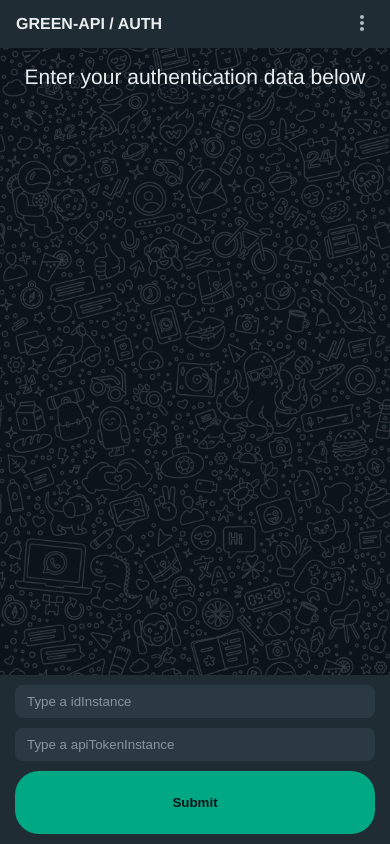
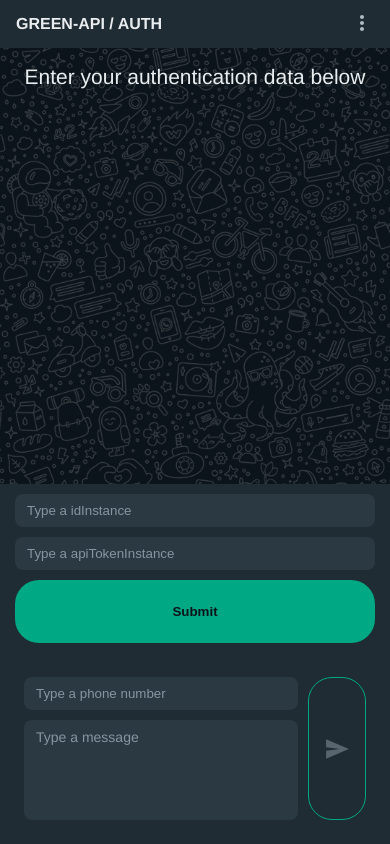
Before and after one commit to Fpsska/Green-Api-Tester, a React (Create React App) app: page / in a window 390 px wide. Built offline with nearby package versions, Linux system fonts and the light colour scheme.

Commit message:
feat: create authSlice, chatSlice with setUserIdInstance, setUserApiTokenInstance, setRecipientPhoneNumber, setMessageValue ACs, configurate store.ts & create authSliceTypes, chatSliceTypes interfaces

```diff
--- /dev/null
+++ b/src/app/slices/authSlice.ts
@@ -0,0 +1,27 @@
+import { PayloadAction, createSlice } from '@reduxjs/toolkit';
+
+import { authSliceTypes } from 'types/authSliceTypes';
+
+// /. imports
+
+const initialState: authSliceTypes = {
+    userIdInstance: '',
+    userApiTokenInstance: ''
+};
+
+const authSlice = createSlice({
+    name: 'authSlice',
+    initialState,
+    reducers: {
+        setUserIdInstance(state, action: PayloadAction<string>) {
+            state.userIdInstance = action.payload;
+        },
+        setUserApiTokenInstance(state, action: PayloadAction<string>) {
+            state.userApiTokenInstance = action.payload;
+        }
+    }
+});
+
+export const { setUserIdInstance, setUserApiTokenInstance } = authSlice.actions;
+
+export default authSlice.reducer;
--- /dev/null
+++ b/src/app/slices/chatSlice.ts
@@ -0,0 +1,27 @@
+import { createSlice, PayloadAction } from '@reduxjs/toolkit';
+
+import { chatSliceTypes } from 'types/chatSliceTypes';
+
+// /. imports
+
+const initialState: chatSliceTypes = {
+    recipientPhoneNumber: '',
+    messageValue: ''
+};
+
+const chatSlice = createSlice({
+    name: 'chatSlice',
+    initialState,
+    reducers: {
+        setRecipientPhoneNumber(state, action: PayloadAction<string>) {
+            state.recipientPhoneNumber = action.payload;
+        },
+        setMessageValue(state, action: PayloadAction<string>) {
+            state.messageValue = action.payload;
+        }
+    }
+});
+
+export const { setRecipientPhoneNumber, setMessageValue } = chatSlice.actions;
+
+export default chatSlice.reducer;
--- a/src/app/store.ts
+++ b/src/app/store.ts
@@ -1,9 +1,12 @@
 import { configureStore, ThunkAction, Action } from '@reduxjs/toolkit';
+
+import authSlice from './slices/authSlice';
+import chatSlice from './slices/chatSlice';
 
 // /. imports
 
 export const store = configureStore({
-  reducer: {}
+  reducer: { authSlice, chatSlice }
 });
 
 export type AppDispatch = typeof store.dispatch;
--- a/src/components/layout/AuthForm/AuthForm.tsx
+++ b/src/components/layout/AuthForm/AuthForm.tsx
@@ -1,4 +1,11 @@
 import React from 'react';
+
+import { useAppDispatch, useAppSelector } from 'app/hooks';
+
+import {
+    setUserIdInstance,
+    setUserApiTokenInstance
+} from 'app/slices/authSlice';
 
 import FormInput from 'components/ui/FormInput/FormInput';
 
@@ -7,14 +14,49 @@
 // /. imports
 
 const AuthForm: React.FC = () => {
+    const { userIdInstance, userApiTokenInstance } = useAppSelector(
+        state => state.authSlice
+    );
+
+    const dispatch = useAppDispatch();
+
+    // /. hooks
+
+    const onAuthFormSubmit = (e: React.FormEvent<HTMLFormElement>): void => {
+        e.preventDefault();
+        //
+    };
+
+    const onIdInstanceInputChange = (
+        e: React.ChangeEvent<HTMLInputElement>
+    ): void => {
+        dispatch(setUserIdInstance(e.target.value.trim()));
+    };
+
+    const onApiTokenInstanceChange = (
+        e: React.ChangeEvent<HTMLInputElement>
+    ): void => {
+        dispatch(setUserApiTokenInstance(e.target.value.trim()));
+    };
+
+    // /. functions
+
     return (
         <form
             className="auth-form"
             action="#"
-            onSubmit={e => e.preventDefault()}
+            onSubmit={e => onAuthFormSubmit(e)}
         >
-            <FormInput placeholder="Type a idInstance" />
-            <FormInput placeholder="Type a apiTokenInstance" />
+            <FormInput
+                placeholder="Type a idInstance"
+                onInputChange={onIdInstanceInputChange}
+                value={userIdInstance}
+            />
+            <FormInput
+                placeholder="Type a apiTokenInstance"
+                onInputChange={onApiTokenInstanceChange}
+                value={userApiTokenInstance}
+            />
             <button
                 className="auth-form__button"
                 type="submit"
--- a/src/components/layout/Footer/Footer.tsx
+++ b/src/components/layout/Footer/Footer.tsx
@@ -11,6 +11,7 @@
     return (
         <footer className="footer">
             <AuthForm />
+            <MessageForm />
         </footer>
     );
 };
--- a/src/components/layout/MessageForm/MessageForm.tsx
+++ b/src/components/layout/MessageForm/MessageForm.tsx
@@ -1,4 +1,8 @@
 import React from 'react';
+
+import { useAppDispatch, useAppSelector } from 'app/hooks';
+
+import { setRecipientPhoneNumber } from 'app/slices/chatSlice';
 
 import FormInput from 'components/ui/FormInput/FormInput';
 
@@ -7,14 +11,37 @@
 // /. imports
 
 const MessageForm: React.FC = () => {
+    const { recipientPhoneNumber } = useAppSelector(state => state.chatSlice);
+
+    const dispatch = useAppDispatch();
+
+    // /. hooks
+
+    const onMessageFormSubmit = (e: React.FormEvent<HTMLFormElement>): void => {
+        e.preventDefault();
+        //
+    };
+
+    const onPhoneNumberInputChange = (
+        e: React.ChangeEvent<HTMLInputElement>
+    ): void => {
+        dispatch(setRecipientPhoneNumber(e.target.value.trim()));
+    };
+
+    // /. functions
+
     return (
         <form
             className="message-form"
             action="#"
-            onSubmit={e => e.preventDefault()}
+            onSubmit={e => onMessageFormSubmit(e)}
         >
             <div className="message-form__inputs">
-                <FormInput placeholder="Type a phone number" />
+                <FormInput
+                    placeholder="Type a phone number"
+                    onInputChange={onPhoneNumberInputChange}
+                    value={recipientPhoneNumber}
+                />
                 <textarea
                     className="message-form__text-area"
                     placeholder="Type a message"
--- a/src/components/ui/FormInput/FormInput.tsx
+++ b/src/components/ui/FormInput/FormInput.tsx
@@ -7,17 +7,26 @@
 interface propTypes {
     placeholder: string;
     additionalClass?: string;
+    value: string;
+    onInputChange: (arg: React.ChangeEvent<HTMLInputElement>) => void;
 }
 
 // /. interfaces
 
-const FormInput: React.FC<propTypes> = ({ placeholder, additionalClass }) => {
+const FormInput: React.FC<propTypes> = ({
+    placeholder,
+    additionalClass,
+    value,
+    onInputChange
+}) => {
     return (
         <input
             className={`input ${additionalClass ? additionalClass : ''}`}
             type="text"
             required
             placeholder={placeholder}
+            value={value}
+            onChange={e => onInputChange(e)}
         />
     );
 };
--- /dev/null
+++ b/src/types/authSliceTypes.ts
@@ -0,0 +1,4 @@
+export interface authSliceTypes {
+    userIdInstance: string;
+    userApiTokenInstance: string;
+}
--- /dev/null
+++ b/src/types/chatSliceTypes.ts
@@ -0,0 +1,4 @@
+export interface chatSliceTypes {
+    recipientPhoneNumber: string;
+    messageValue: string;
+}
```
